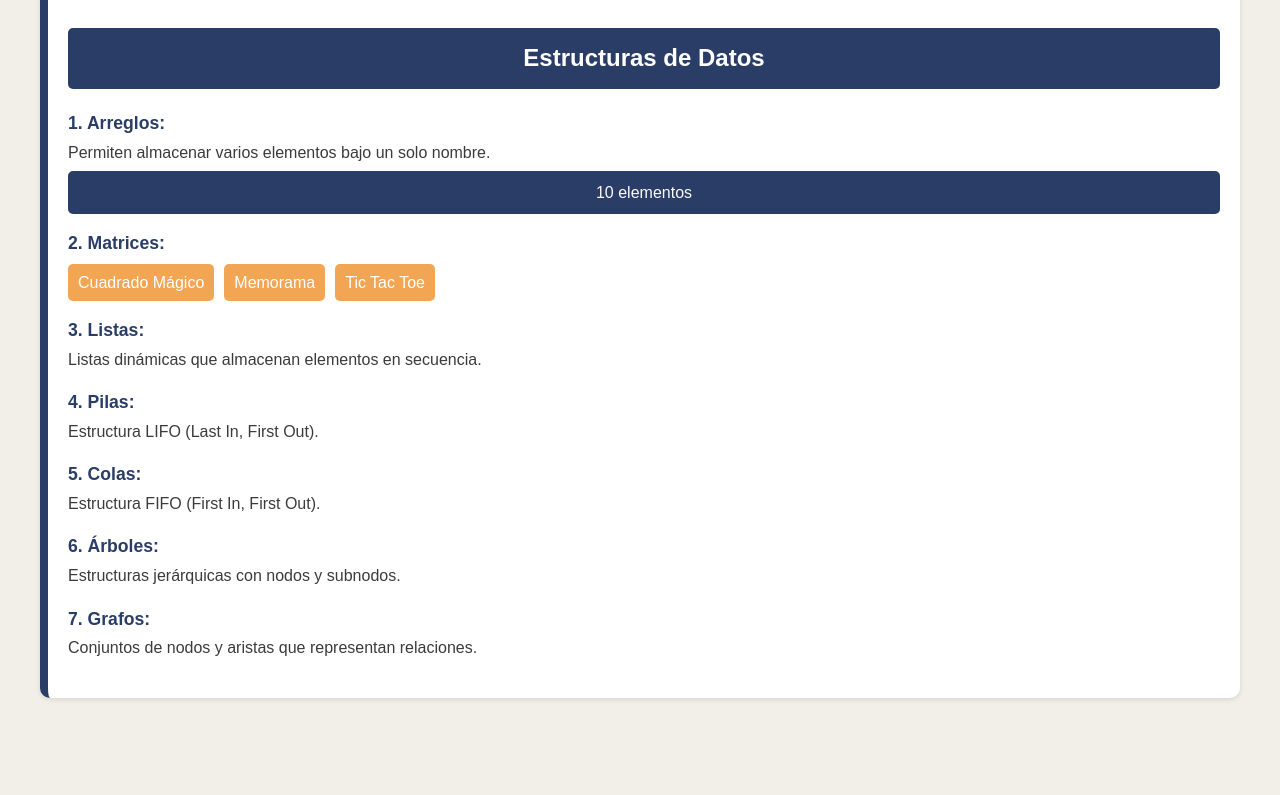
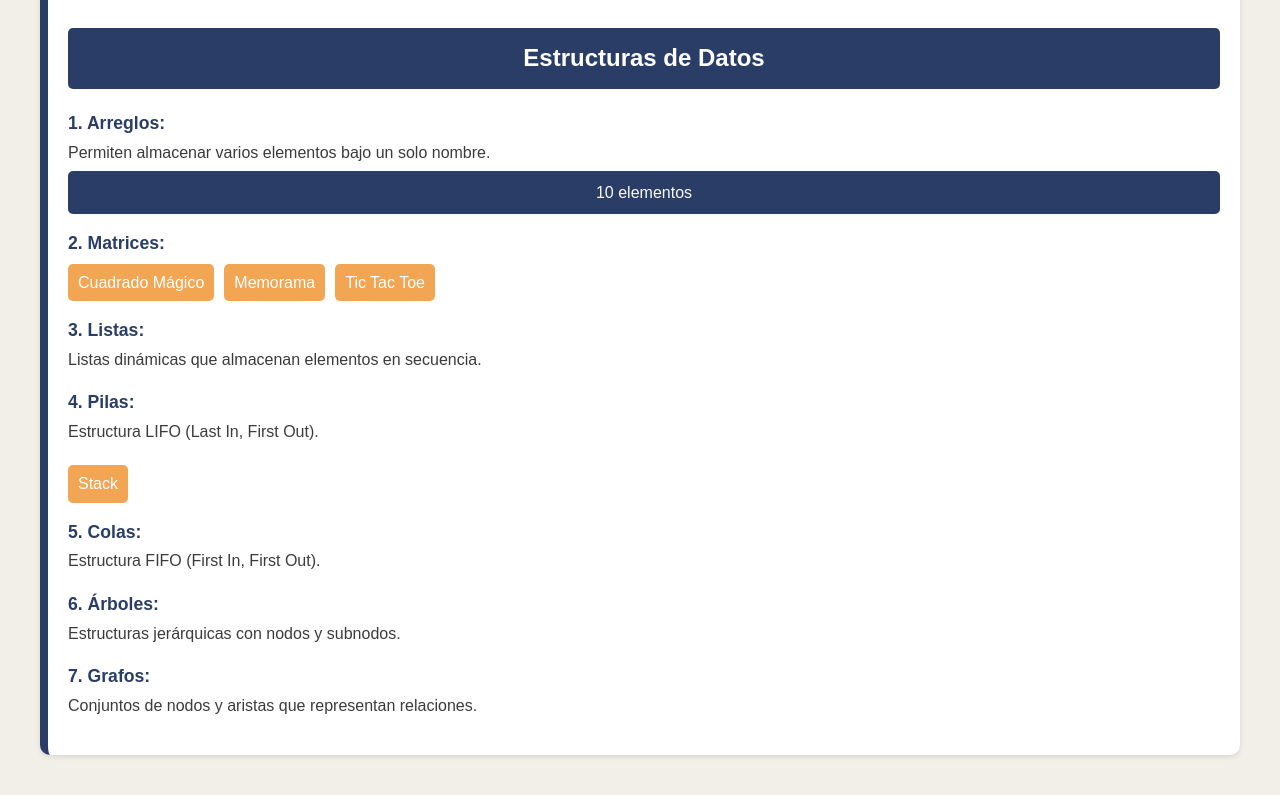
Before and after one commit to santiagohernandezalicia/santiagohernandezalicia.github.io, a plain HTML site: page index.html in a window 1280 px wide. Shown: the part 746-1541 px from the top of the page. Before the commit the page ends 1484 px from the top, so only its background shows below. Drawn offline with Linux system fonts and the light colour scheme.

Commit message:
Update index.html

```diff
--- a/index.html
+++ b/index.html
@@ -46,6 +46,9 @@
                 </li>
                 <li><strong>3. Listas:</strong> Listas dinámicas que almacenan elementos en secuencia.</li>
                 <li><strong>4. Pilas:</strong> Estructura LIFO (Last In, First Out).</li>
+                <div class="nested-list">
+                <a href="pila.html">Stack</a>
+                </div>
                 <li><strong>5. Colas:</strong> Estructura FIFO (First In, First Out).</li>
                 <li><strong>6. Árboles:</strong> Estructuras jerárquicas con nodos y subnodos.</li>
                 <li><strong>7. Grafos:</strong> Conjuntos de nodos y aristas que representan relaciones.</li>
```
